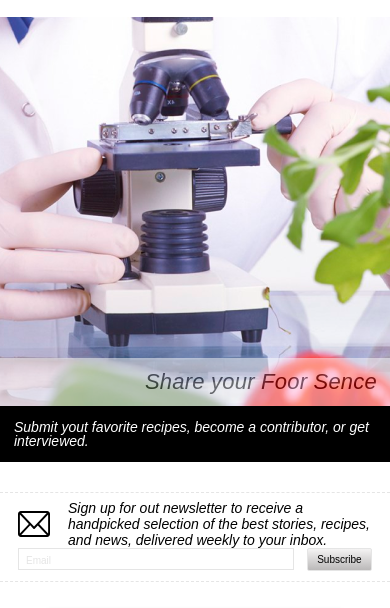
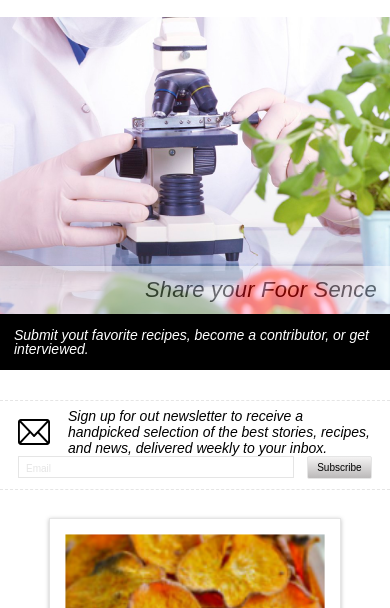
Before and after one commit to Al-Abramov/DD-FE-School, a plain HTML site: page Task 1.1/index.html in a window 390 px wide. Shown: the part 205-813 px from the top of the page. Drawn offline with Linux system fonts and the light colour scheme.

Commit message:
fixed responsive

```diff
--- a/Task 1.1/style.css
+++ b/Task 1.1/style.css
@@ -445,6 +445,11 @@ p.rights {
     padding: 0 20px;
   }
 
+  .baner {
+    background: url("assets/baner-sm.png") 50% 50% no-repeat;
+    height: 353px;
+  }
+
   .cards__wrapper {
     padding: 0 50px;
   }
```
Also changed, not shown: Task 1.1/assets/baner-sm.png (added).
